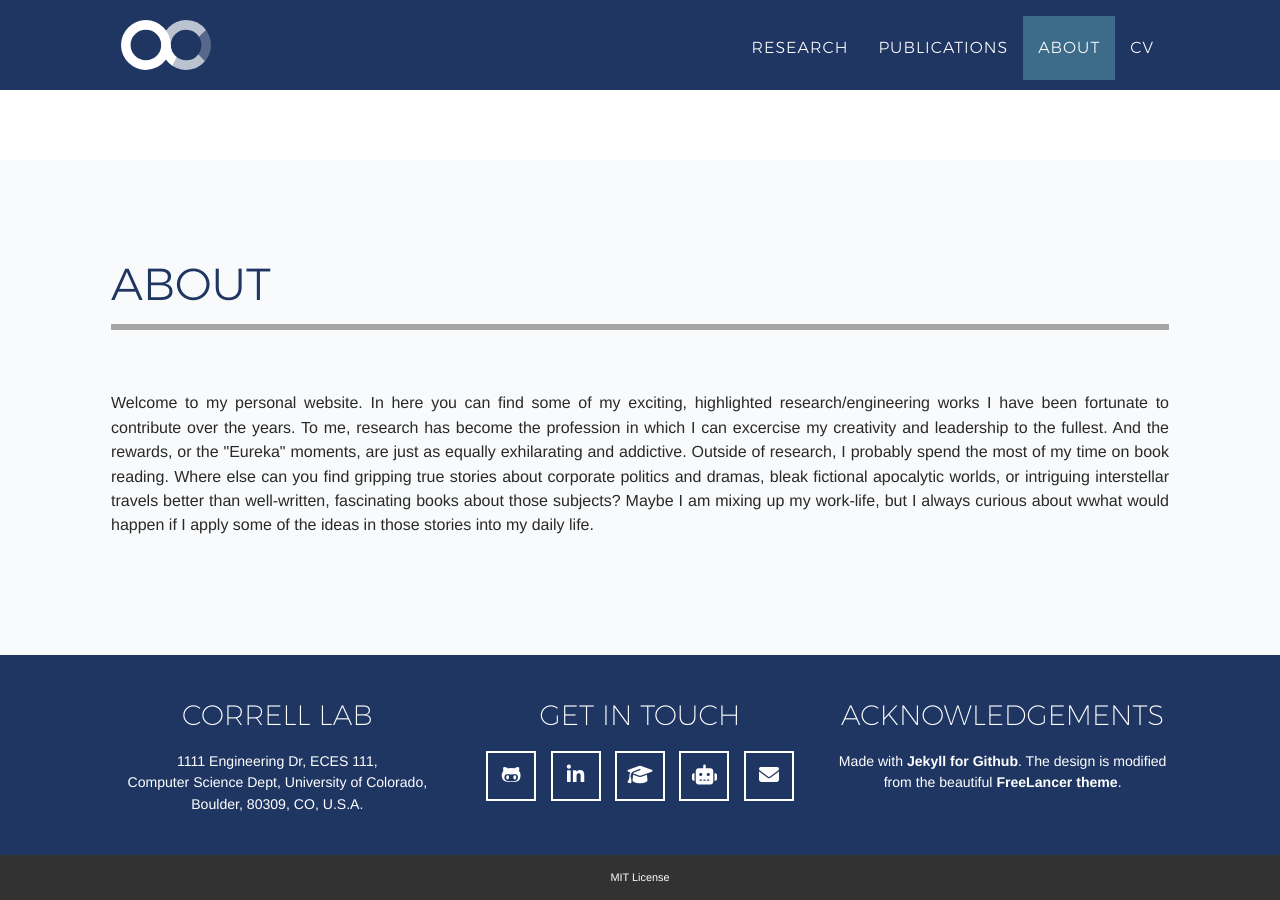
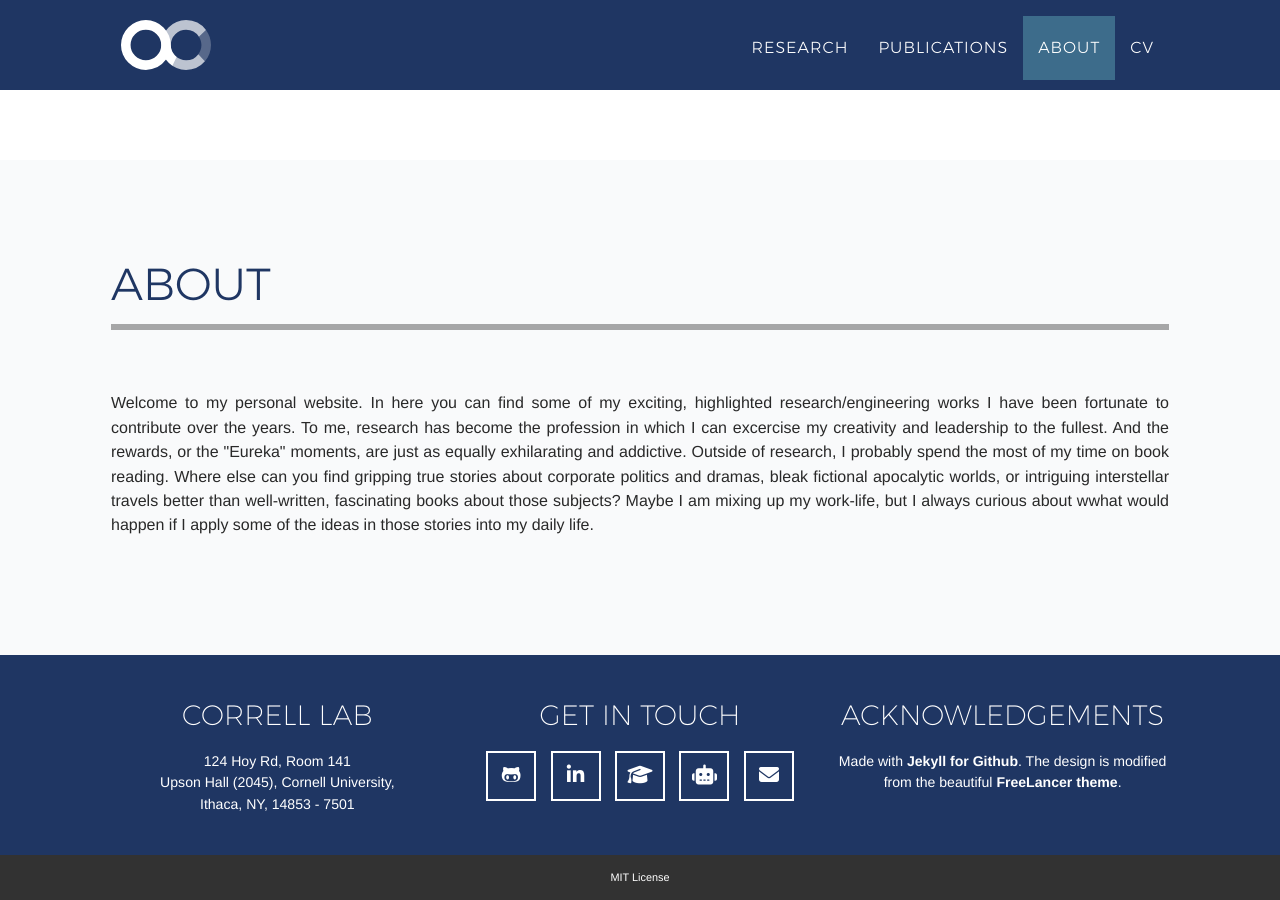
Before and after one commit to KhoiDLy/KhoiDLy.github.io, a Jekyll site: the page built from blog.html, in a window 1280 px wide and 900 px high, scrolled down 1376 px. Built offline with Jekyll 4.4.1, drawn with Linux system fonts in a browser that asks for light colours; nearby versions of some CDN libraries; some web fonts are replaced.

Commit message:
More changes to page

```diff
--- a/_config.yml
+++ b/_config.yml
@@ -34,9 +34,9 @@ banner: "Mechatronics, Cyber-physical Systems, Dynamic Modeling & Control Theory
 
 # Postal address (add as many lines as necessary)
 address:
-  - line: 1111 Engineering Dr, ECES 111,
-  - line: Computer Science Dept, University of Colorado,
-  - line: Boulder, 80309, CO, U.S.A.
+  - line: 124 Hoy Rd, Room 141
+  - line: Upson Hall (2045), Cornell University,
+  - line: Ithaca, NY, 14853 - 7501
 
 # Build settings
 markdown: kramdown
--- a/_data/cv-misc.yml
+++ b/_data/cv-misc.yml
@@ -7,7 +7,7 @@
     - "<b>Science Robotics</b>"
     - "<b>Advanced Materials</b>"
     - "<b>Soft Robotics </b>"
-    - "<b>International Journal of Robotics Research</i> (<i>IJRR</i>)"
+    - "<b>International Journal of Robotics Research</b> (<i>IJRR</i>)"
     - "<b>Robotics and Automation Letters</b> (<i>RA-L</i>)"
     - "<b>Robotics: Science and Systems</b> (<i>RSS</i>)"
     - "<b>IEEE International Conference on Intelligent Robots and Systems</b> (<i>IROS</i>)"
```
Also changed, not shown: index.html (+4 -3 lines).
